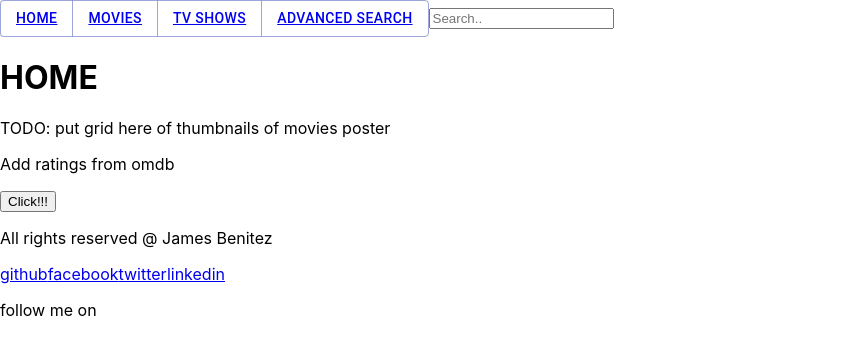
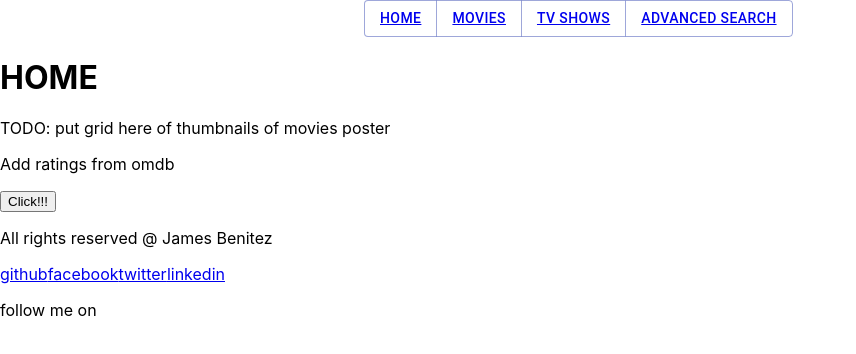
Before and after one commit to crapwood/IMDB-WEB-APP, a React (Create React App) app in the folder frontend/: page / in a window 1280 px wide. Shown: the top 354 px of the page, without its empty margins (0-856 px from the left). Built offline with nearby package versions, Linux system fonts and the light colour scheme.

Commit message:
added container on nav

```diff
--- a/frontend/src/pages/navbar.js
+++ b/frontend/src/pages/navbar.js
@@ -2,10 +2,12 @@ import React from "react";
 import { Link } from "react-router-dom";
 import Button from "@material-ui/core/Button";
 import ButtonGroup from "@material-ui/core/ButtonGroup";
+import Container from "@material-ui/core/Container";
 
 const NavBar = (props) => {
   return (
     <>
+      <Container maxWidth="sm">
         <ButtonGroup color="primary" aria-label="outlined primary button group">
           <Button>
             <Link to="/">Home</Link>
@@ -20,7 +22,7 @@ const NavBar = (props) => {
             <Link to="/advanced-search">ADVANCED SEARCH</Link>
           </Button>
         </ButtonGroup>
-      <input type="text" placeholder="Search.."></input>
+      </Container>
     </>
   );
 };
```
Lines whose indentation alone changed are shown as unchanged.
